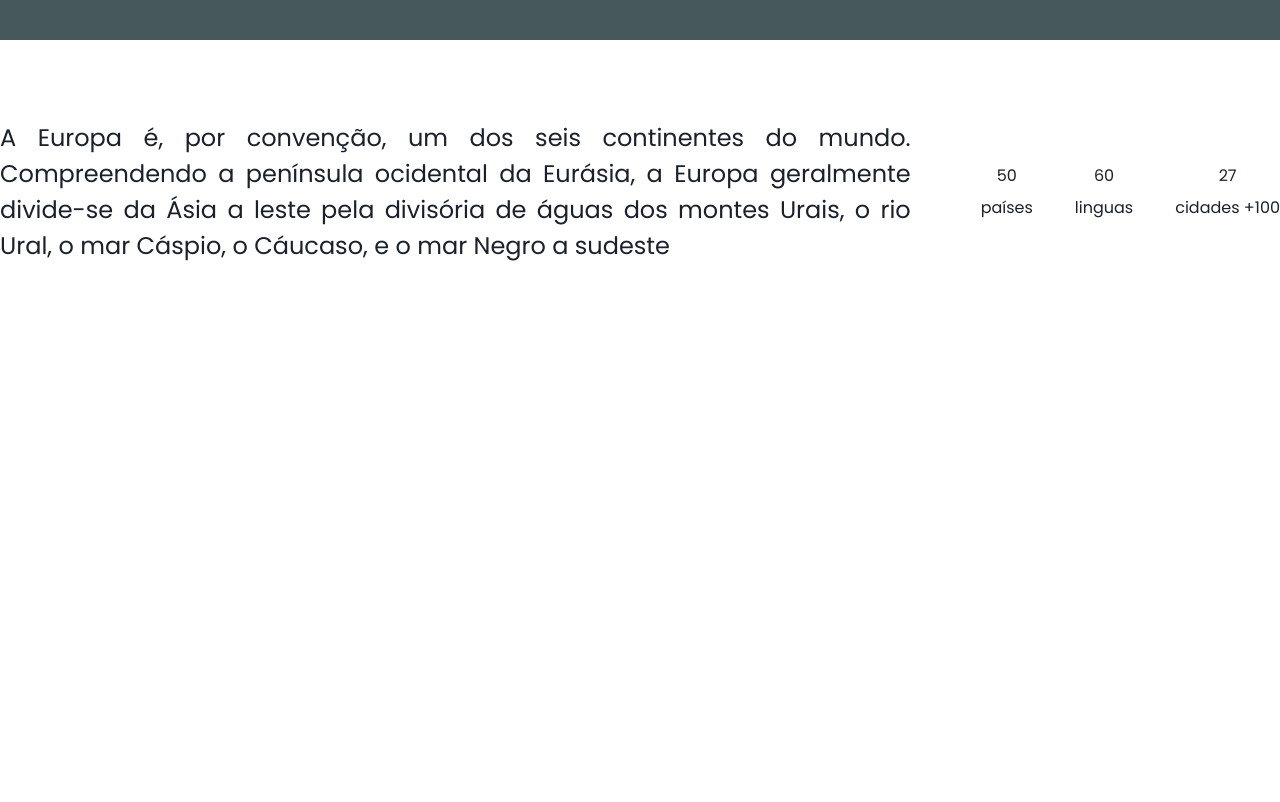
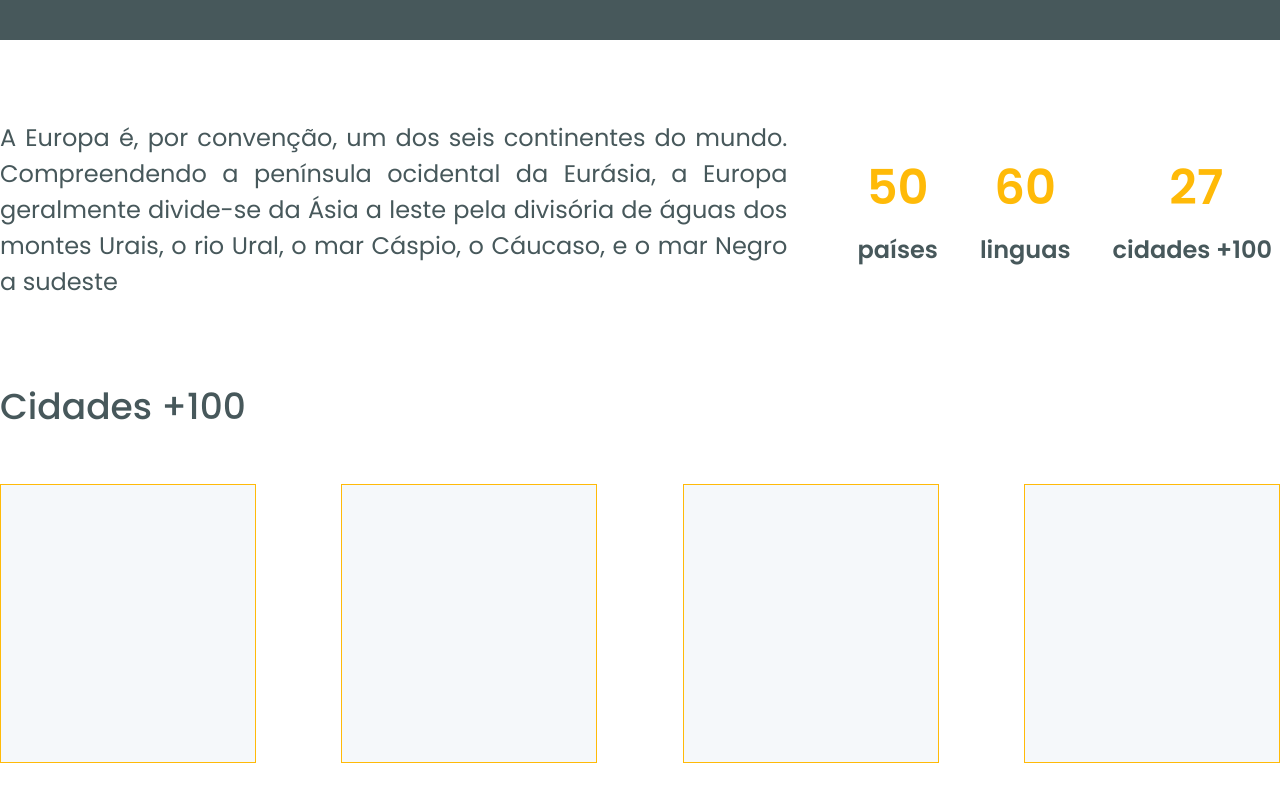
Before and after one commit to ElijahJunnior/Ignite-reactjs-09-Worldtrip, a Next.js app: page /continente/africa in a window 1280 px wide. Shown: the part 560-1362 px from the top of the page. Before the commit the page ends 824 px from the top, so only its background shows below. Built offline with nearby package versions, Linux system fonts and the light colour scheme.

Commit message:
crating components infoCard and cityCard to Continent Page

```diff
--- /dev/null
+++ b/src/components/Continente/CityCard.tsx
@@ -0,0 +1,9 @@
+import { VStack } from "@chakra-ui/react";
+
+export function CityCard() {
+    return (
+        <VStack w="256px" h="279px" bg="light.text" border="1px" borderColor="base.highlight">
+
+        </VStack>
+    )
+}
--- /dev/null
+++ b/src/components/Continente/InfoCard.tsx
@@ -0,0 +1,38 @@
+import { HStack, Image, Text, VStack, Tooltip } from "@chakra-ui/react"
+
+export type InfoCardProps = {
+    counter: number,
+    description: string,
+    infoText?: string
+}
+
+export function InfoCard({ counter, description, infoText = "" }: InfoCardProps) {
+    return (
+        <VStack>
+            <Text
+                fontWeight="600" fontSize="48px"
+                color="base.highlight" lineHeight="72px"
+            >
+                {counter}
+            </Text>
+            <HStack>
+                <Text
+                    color="dark.text" fontWeight="600" fontSize="24px"
+                    lineHeight="36px" whiteSpace="nowrap"
+                >
+                    {description}
+                </Text>
+                {
+                    !!infoText && (
+                        <Tooltip
+                            label={infoText} hasArrow
+                            bg="dark.text" color="light.text"
+                        >
+                            <Image src="/images/info.svg" />
+                        </Tooltip>
+                    )
+                }
+            </HStack>
+        </VStack>
+    )
+}
--- a/src/pages/continente/[slug].tsx
+++ b/src/pages/continente/[slug].tsx
@@ -1,9 +1,9 @@
-import { Flex, Heading, Text, HStack, VStack, Box, Icon } from '@chakra-ui/react'
-import { GetStaticPaths, GetStaticProps } from 'next'
-import { ParsedUrlQuery } from 'querystring'
-import { Header } from '../../components/Header'
-
-// import InfoImg from '../../../public/Images/info.svg'
+import { Flex, Heading, Text, HStack, VStack, Image } from '@chakra-ui/react';
+import { GetStaticPaths, GetStaticProps } from 'next';
+import { ParsedUrlQuery } from 'querystring';
+import { InfoCard } from '../../components/Continente/InfoCard';
+import { CityCard } from '../../components/Continente/CityCard';
+import { Header } from '../../components/Header';
 
 interface Iparams extends ParsedUrlQuery {
     slug: string
@@ -21,29 +21,34 @@ export default function Continente(props) {
                 </Flex>
             </Flex>
             <Flex w="100%" maxW="1280px" m="0 auto" flexDir="column">
-                <HStack spacing="70px">
-                    <Text fontWeight="400" fontSize="24px" lineHeight="36px" textAlign="justify">
+                <HStack spacing="70px" mb="80px">
+                    <Text
+                        color="dark.text" fontWeight="400" fontSize="24px"
+                        lineHeight="36px" textAlign="justify"
+                    >
                         A Europa é, por convenção, um dos seis continentes
                         do mundo. Compreendendo a península ocidental da
                         Eurásia, a Europa geralmente divide-se da Ásia a
                         leste pela divisória de águas dos montes Urais, o
                         rio Ural, o mar Cáspio, o Cáucaso, e o mar Negro a sudeste
                     </Text>
-                <HStack spacing="42px">
-                    <VStack>
-                        <Text>50</Text>
-                        <Text>países</Text>
-                    </VStack>
-                    <VStack>
-                        <Text>60</Text>
-                        <Text>linguas</Text>
-                    </VStack>
-                    <VStack >
-                        <Text>27</Text>
-                        <Text whiteSpace="nowrap">cidades +100 </Text>
-                        {/* <Icon as={InfoImg} /> */}
-                    </VStack>
+                    <HStack spacing="42px">
+                        <InfoCard counter={50} description="países" />
+                        <InfoCard counter={60} description="linguas" />
+                        <InfoCard counter={27} description="cidades +100" infoText="teste" />
+                    </HStack>
                 </HStack>
+                <Heading
+                    mb="50px" fontWeight="500" fontSize="36px"
+                    color="dark.text" lineHeight="54px"
+                >
+                    Cidades +100
+                </Heading>
+                <HStack mb="125px" justify="space-between">
+                    <CityCard />
+                    <CityCard />
+                    <CityCard />
+                    <CityCard />
                 </HStack>
             </Flex>
         </>
```
